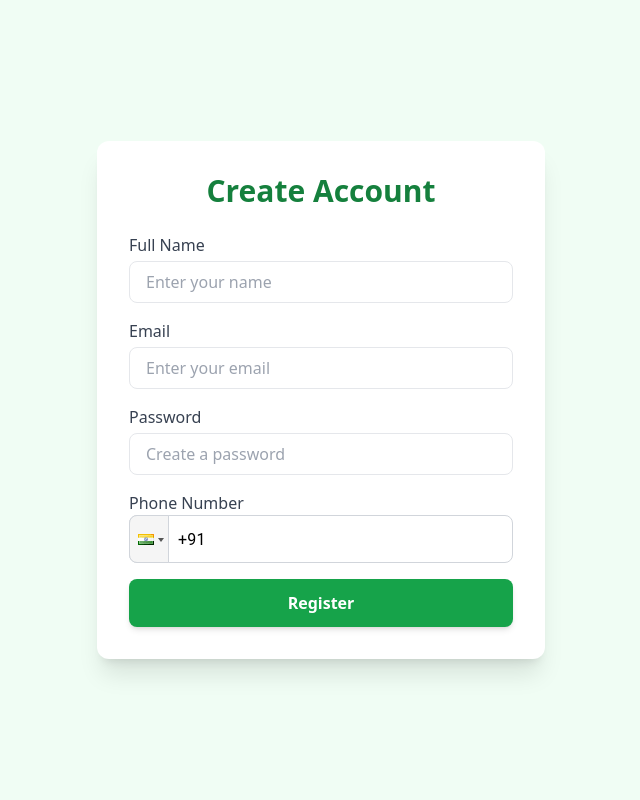
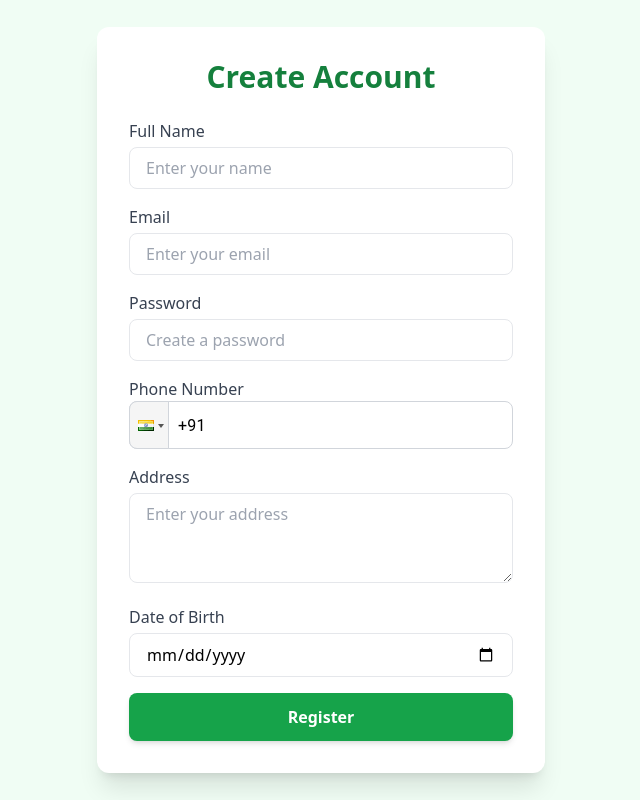
Before and after one commit to hari-3061/sharmi3006, a React (Create React App) app: page /userregister in a window 1280 px wide. Shown: the whole page, without its empty margins (319-959 px from the left). Built offline with nearby package versions, Linux system fonts and the light colour scheme.

Commit message:
modified

```diff
--- a/src/pages/UserRegister.jsx
+++ b/src/pages/UserRegister.jsx
@@ -7,6 +7,10 @@ export default function UserRegister() {
   const [password, setPassword] = useState("");
   const [showRules, setShowRules] = useState(false);
   const [phone, setPhone] = useState("");
+
+  // NEW STATES
+  const [address, setAddress] = useState("");
+  const [dob, setDob] = useState("");
 
   // Password validation rules
   const rules = {
@@ -105,6 +109,30 @@ export default function UserRegister() {
             />
           </div>
 
+          {/* Address (NEW) */}
+          <div>
+            <label className="text-gray-700 font-medium">Address</label>
+            <textarea
+              className="w-full mt-1 px-4 py-2 border rounded-lg focus:outline-none focus:ring focus:ring-green-300"
+              rows="3"
+              placeholder="Enter your address"
+              value={address}
+              onChange={(e) => setAddress(e.target.value)}
+            ></textarea>
+          </div>
+
+          {/* Date of Birth (NEW) */}
+          <div>
+            <label className="text-gray-700 font-medium">Date of Birth</label>
+            <input
+              type="date"
+              className="w-full mt-1 px-4 py-2 border rounded-lg focus:outline-none focus:ring focus:ring-green-300"
+              value={dob}
+              onChange={(e) => setDob(e.target.value)}
+              max={new Date().toISOString().split("T")[0]}
+            />
+          </div>
+
           {/* Submit Button */}
           <button
             type="submit"
```
